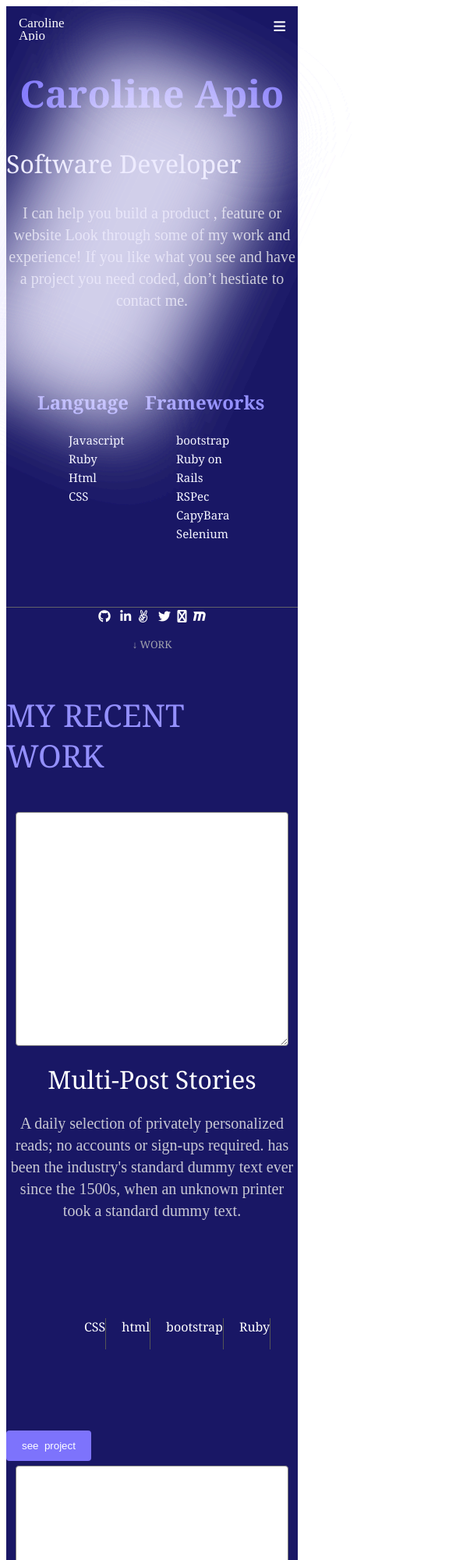
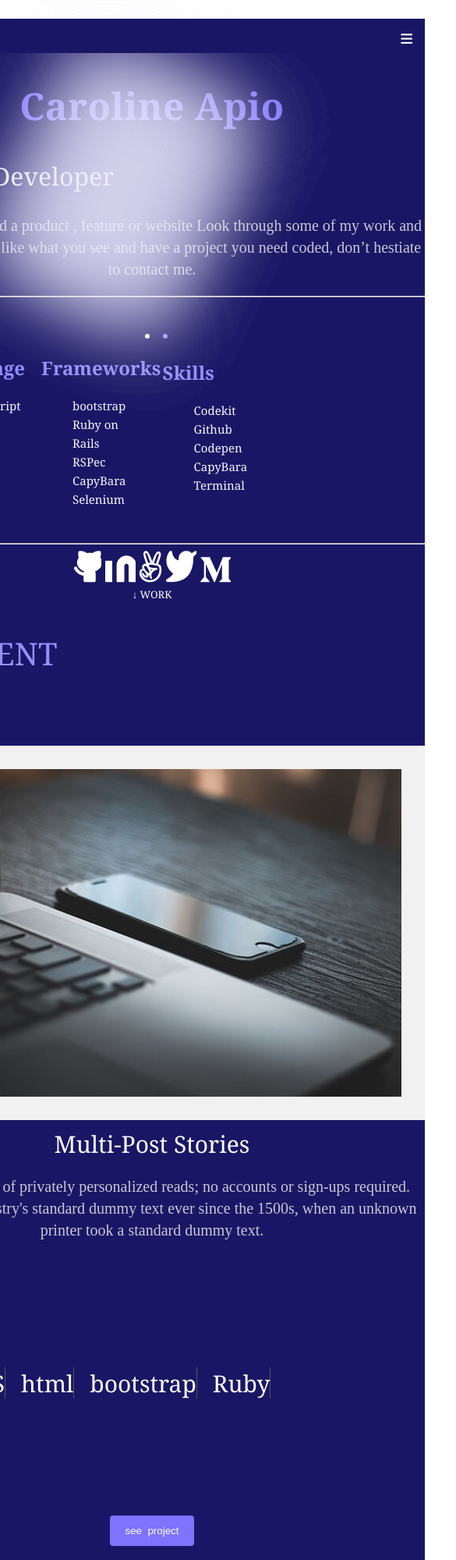
Before and after one commit to Carolynn17/project, a website: page index.html in a window 390 px wide. Shown: the top 2000 px of the page at 78% size, 585 px wide, since content can reach past the window. Drawn offline with Linux system fonts and the light colour scheme.

Commit message:
Responsive recent work

```diff
--- a/index.html
+++ b/index.html
@@ -38,9 +38,7 @@ x.style.display = "block";
 <h2 class="supporting_text">Software Developer</h2>
 <p class="text">I can help you build a product , feature or website Look through some of my work and experience! If you like what you see and have a project you need coded, don’t hestiate to contact me.</p>
 <div class="circle"></div>
-<div class="line"></div>
-<!-- <div class="col-sm-4 col-md-6 col-lg-3"> -->
-<br><br>
+<hr>
 <div class="line"></div>
 <footer class="footer">
 <ul  class="navleft">
@@ -71,8 +69,7 @@ x.style.display = "block";
 
 </li>
 </ul>
-
-<!-- <li>
+<li>
 <li class="navdown">
 <h2 class="nav-title" >Skills</h2>
 <ul class="nav-ul">
@@ -82,57 +79,31 @@ x.style.display = "block";
 <li><a href="#">CapyBara</a> </li>
 <li><a href="#">Terminal</a> </li>
 </ul>
-</li> -->
+</li>
+</footer>
+<hr>
 
-
-
-<br><br><br>
-<div class="line"></div></footer>
-<br><br><br>
 <div class="circle"></div>
 <div class="icons" >
-<i class="fa fa-github"></i> &nbsp;
-<i  class="fa fa-linkedin"> </i>&nbsp;
-<i class="fa fa-angellist"></i> &nbsp;
-<i class="fa fa-twitter" ></i>&nbsp;
-<i class="fa fa-medium-m"></i>&nbsp;
-<i class="fa fa-maxcdn"></i>
+<img src="images/v.png" >
+<img src="images/i.png" >
+<img src="images/n.png" >
+<img src="images/h.png" >
+<img src="images/t.png" >
+<img src="images/m.png" >
 </div>
 <div id="mobileMenuLink">
 <a> &#8595; Work</a>
 </div>
 
 <h3 class="recent">MY RECENT<br> WORK</h3>
-<div  class="subject"><textarea name="subject"  style="height:300px; width: 350px;"></textarea></div>
 
-<div>
-  <div class="multi" >Multi-Post Stories</div>
+<div class="flex-container">
+  <div class="flex-item-left">
+    <img  class="image" src="./images/work4.jpg">
+  </div>
+  <div class="flex-item-right" >Multi-Post Stories
   <p class="text">A daily selection of privately personalized reads; no accounts or sign-ups required. has been the industry's standard dummy text ever since the 1500s, when an unknown printer took a standard dummy text.</p>
-</div>
-
-<br><br>
-<ol style=" text-align: center; display: flex; list-style-type: none;
-margin: 50px;
-padding: 20;
-"
->
-  <li style="float: left;
-
-   border-right:1px solid   #555555; margin: 10px;   height: 40px;" >CSS</li>
-  <li style="float: left; margin: 10px; height: 40px; border-right:1px solid #555555;"  >html</li>
-  <li style="float: left;  margin: 10px; height: 40px; border-right:1px solid #555555;" >bootstrap</li>
-  <li style="float: left;  margin: 10px; height: 40px; border-right:1px solid #555555;" > Ruby </li>
-</ol>
-<br><br>
-<form action="screens/menu.html"> <input type="submit"  class="project_btn" value="see  project"></form>
-
-
-
-<div>
-  <div  class="subject"><textarea name="subject"  style="height:300px; width: 350px;"></textarea></div>
-  <div class="multi" >Multi-Post Stories</div>
-  <p class="text">A daily selection of privately personalized reads; no accounts or sign-ups required. has been the industry's standard dummy text ever since the 1500s, when an unknown printer took a standard dummy text.</p>
-</div>
 
   <br><br>
   <ol style=" text-align: center; display: flex; list-style-type: none;
@@ -150,75 +121,41 @@ padding: 20;
   <br><br>
   <form action="screens/menu.html"> <input type="submit"  class="project_btn" value="see  project"></form>
   <br><br><br>
-<div>
-  <div  class="subject"><textarea name="subject"  style="height:300px; width: 350px;"></textarea></div>
-  <div class="multi" >Multi-Post Stories</div>
-  <p class="text">A daily selection of privately personalized reads; no accounts or sign-ups required. has been the industry's standard dummy text ever since the 1500s, when an unknown printer took a standard dummy text.</p>
 </div>
 
-<br><br>
-<ol style=" text-align: center; display: flex; list-style-type: none;
-margin: 50px;
-padding: 20;
-"
->
-  <li style="float: left;
 
-   border-right:1px solid   #555555; margin: 10px;   height: 40px;" >CSS</li>
-  <li style="float: left; margin: 10px; height: 40px; border-right:1px solid #555555;"  >html</li>
-  <li style="float: left;  margin: 10px; height: 40px; border-right:1px solid #555555;" >bootstrap</li>
-  <li style="float: left;  margin: 10px; height: 40px; border-right:1px solid #555555;" > Ruby </li>
-</ol>
-<br><br>
-<form action="screens/menu.html"> <input type="submit"  class="project_btn" value="see  project"></form>
-<br><br><br>
-<div>
-  <div  class="subject"><textarea name="subject"  style="height:300px; width: 350px;"></textarea></div>
-  <div class="multi" >Multi-Post Stories</div>
-  <p class="text">A daily selection of privately personalized reads; no accounts or sign-ups required. has been the industry's standard dummy text ever since the 1500s, when an unknown printer took a standard dummy text.</p>
 </div>
 
-<br><br>
-<ol style=" text-align: center; display: flex; list-style-type: none;
-margin: 50px;
-padding: 20;
-"
->
-  <li style="float: left;
 
-   border-right:1px solid   #555555; margin: 10px;   height: 40px;" >CSS</li>
-  <li style="float: left; margin: 10px; height: 40px; border-right:1px solid #555555;"  >html</li>
-  <li style="float: left;  margin: 10px; height: 40px; border-right:1px solid #555555;" >bootstrap</li>
-  <li style="float: left;  margin: 10px; height: 40px; border-right:1px solid #555555;" > Ruby </li>
-</ol>
-<br><br>
-<form action="screens/menu.html"> <input type="submit"  class="project_btn" value="see  project"></form>
-<br><br><br>
 <div class="line"></div>
 <div class="circle"></div>
+
+
 <div class="container">
   <p class="name">Contact Us</p>
   <p class="text">
   If you have an application you are interested in developing, a feature that you need built or a project that needs coding. I’d love to help with it
   </p>
   <form action="https://formspree.io/f/xjvlgnvn"  method="POST">
-<!-- <input type="text" id="fname" name="firstname" maxlength="30"  placeholder="Text input.." required> -->
-<input type="text" id="lname" name="_replyto" placeholder="carolineapio17@gmail.com" required>
-<textarea name="message" id="subject" name="subject" placeholder="Enter text here.."></textarea>
+  <input type="text" id="fname" name="firstname" maxlength="30"  placeholder="Text input.." required><br>
+  <input type="text" id="lname" name="_replyto" placeholder="carolineapio17@gmail.com" required><br>
+  <textarea name="message" id="subject" name="subject" placeholder="Enter text here.."></textarea><br><br>
   <input type="submit"  value="see  project">
   </form>
+
+</div>
 <div class="circle"></div>
-<div class="line"></div>
+<hr>
 <div class="icons" >
-<i class="fa fa-github"></i> &nbsp;
-<i  class="fa fa-linkedin"> </i>&nbsp;
-<i class="fa fa-angellist"></i> &nbsp;
-<i class="fa fa-twitter" ></i>&nbsp;
-<i class="fa fa-medium-m"></i>&nbsp;
-<i class="fa fa-maxcdn"></i>
+<img src="images/v.png" >
+<img src="images/i.png" >
+<img src="images/n.png" >
+<img src="images/h.png" >
+<img src="images/t.png" >
+<img src="images/m.png" >
 </div>
 <p>carolineapio17@gmail.com</p>
-</div>
+
 <script>
 function myFunction() {
 var x = document.getElementById("myLinks");
--- a/style.css
+++ b/style.css
@@ -1,5 +1,13 @@
+/* * {
+  box-sizing: border-box;
+} */
+
 body {
   font-family: Cambria, Cochin, Georgia, Times, 'Times New Roman', serif;
+  display: flex;
+  justify-content: center;
+  align-items: center;
+
 }
 
 .supporting_text {
@@ -8,7 +16,6 @@ body {
   font-size: 32px;
   line-height: 44px;
   display: flex;
-  align-items: center;
   text-align: center;
 }
 
@@ -25,6 +32,14 @@ body {
 
 .subject {
   text-align: center;
+}
+
+.footer_line {
+  width: 1px;
+  height: 40px;
+  left: 57px;
+  top: 0px;
+  background: #555555;
 }
 
 .name {
@@ -46,26 +61,32 @@ body {
 
 .active {
   color: #fff;
-  width: 81px;
-  height: 16px;
   left: 12px;
   top: 10px;
-  font-family: 'Times New Roman', Times, serif;
-  font-style: normal;
   font-weight: 500;
   font-size: 18px;
   line-height: 16px;
 }
 
 .icons {
-  border-top: 1px solid #646369;
   text-align: center;
+}
+
+hr {
+  background-color:#646369;
+}
+
+.image {
+
+  padding: 20px;
+  display: flex;
+  flex-direction: row;
 }
 
 .circle {
   position: absolute;
   width: 226px;
-  height: 427px;
+  height: 300px;
   left: 42.04px;
   top: 92px;
   background: rgba(237, 236, 255, 0.4);
@@ -74,18 +95,9 @@ body {
 }
 
 .project_btn {
-  /* display: flex;
-  flex-direction: row;
-  align-items: center;
-  padding: 12px;
-  background: #7D73FC;
-  position: static;
-  width: 89px;
-  height: 48px;
-  top: 421px; */
-  background-color: #7d73fc;
+   background-color: #7d73fc;
   color: white;
-  padding: 12px 20px;
+  padding: 20px;
   border: none;
   border-radius: 4px;
   cursor: pointer;
@@ -98,10 +110,30 @@ body {
   line-height: 44px;
   color: #fff;
 }
+.flex-container {
+  display: flex;
+  flex-direction: row;
+  font-size: 30px;
+  text-align: center;
+
+}
+
+.flex-item-left {
+  background-color: #f1f1f1;
+  padding: 10px;
+  flex: 50%;
+}
+
+.flex-item-right {
+  background-color:#191765;
+  padding: 10px;
+  flex: 50%;
+}
 
 .footer {
   display: flex;
-  width: 980px;
+  flex-flow: row wrap;
+  padding: 30px 30px 20px 30px;
 }
 
 .navdown {
@@ -164,17 +196,26 @@ body {
 
 .mobile-container {
   background: #191765;
-  /* max-width: 480px; */
   margin: auto;
-  /* width: 375px; */
   color: white;
+  padding: auto;
   border-radius: 10px;
+
+  /* display: flex; */
+
+  /* justify-content: center; */
+
+  /* align-items: center; */
+
 }
 
 .topnav {
   overflow: hidden;
   background-color: #191765;
-  position: relative;
+  /* position: relative; */
+  position: sticky;
+  top: 0;
+  z-index: 100;
 }
 
 .topnav #myLinks {
@@ -206,8 +247,7 @@ body {
 input[type=text],
 select,
 textarea {
-  width: 100%;
-  padding: 12px;
+   padding: 12px;
   border: 1px solid gray; /* Gray border */
   border-radius: 4px; /* Rounded borders */
   box-sizing: border-box; /* Make sure that padding and width stays in place */
@@ -240,17 +280,16 @@ input[type=submit]:hover {
   border-radius: 5px;
   background-color: #191765;
   padding: 20px;
+  height:inherit
 }
 
 #mobileMenuLink {
   cursor: pointer;
-  display: block;
   font-size: 13px;
   line-height: 1.6em;
-  padding: 15px 0;
   text-align: center;
   text-transform: uppercase;
-  color: #a2a3ae;
+
 }
 
 /*End do not copy section*/
@@ -266,7 +305,17 @@ input[type=submit]:hover {
      transform: rotate(-45deg);
     -webkit-transform: rotate(-45deg);
     margin-left: 18.8em;
+  }
 
+  .flex-container {
+    flex-direction: column;
+  }
+
+  body {
+    flex: none;
+    order: 0;
+    flex-grow: 0;
+    margin: 24px 0px;
   }
 }
 @media (min-width: 768px) {
@@ -283,7 +332,10 @@ input[type=submit]:hover {
   .menu a:hover{
       background-color: transparent;
       color: #9490FF;
+  }
 
+  .image {
+    flex-direction: row;
   }
 
 
```
Also changed, not shown: images/h.png (added), images/i.png (added), images/m.png (added), images/n.png (added), images/t.png (added), images/v.png (added), images/work1.jpg (added), images/work2.jpg (added), images/work3.jpg (added), images/work4.jpg (added), images/work5.jpg (added). Lines whose indentation alone changed are shown as unchanged.
